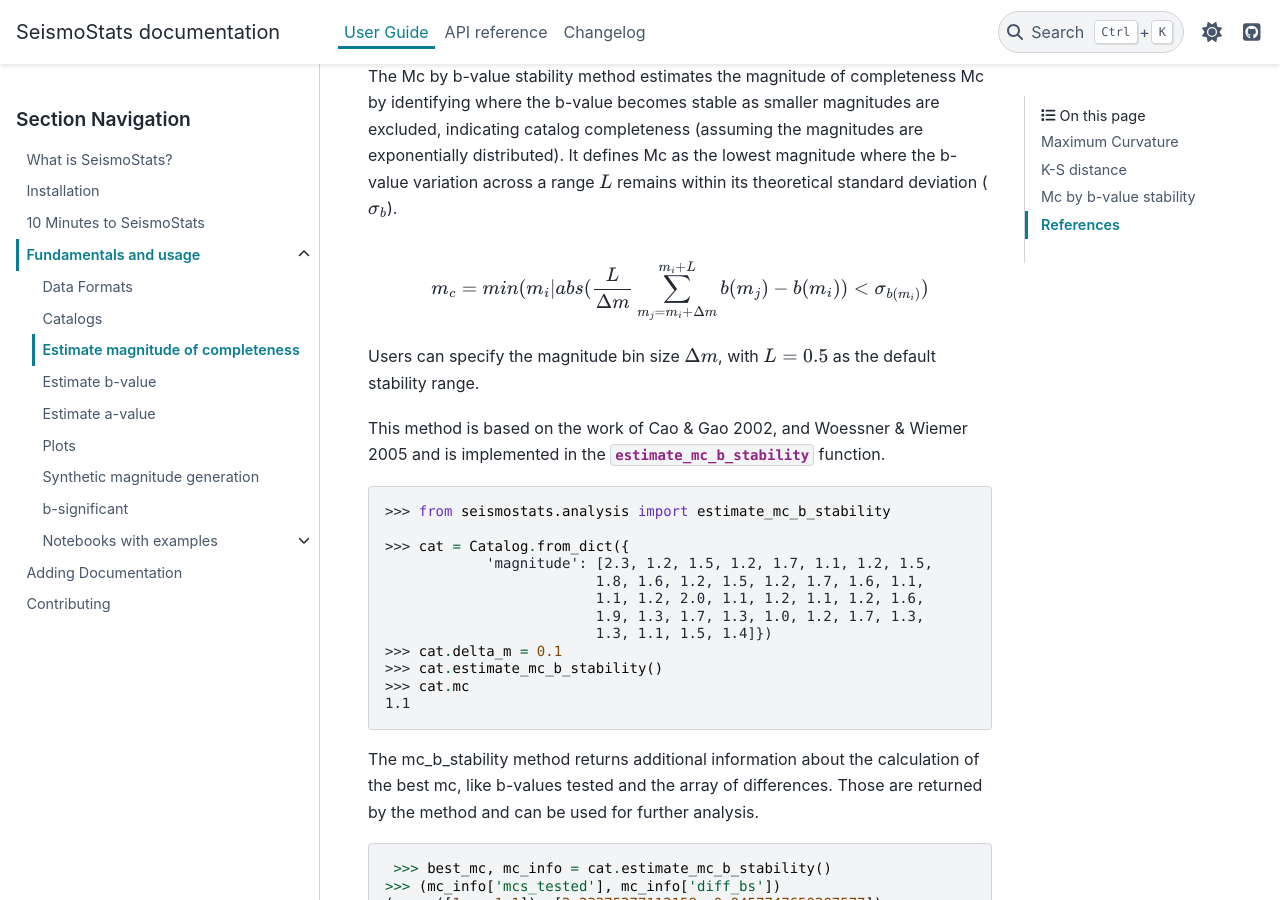
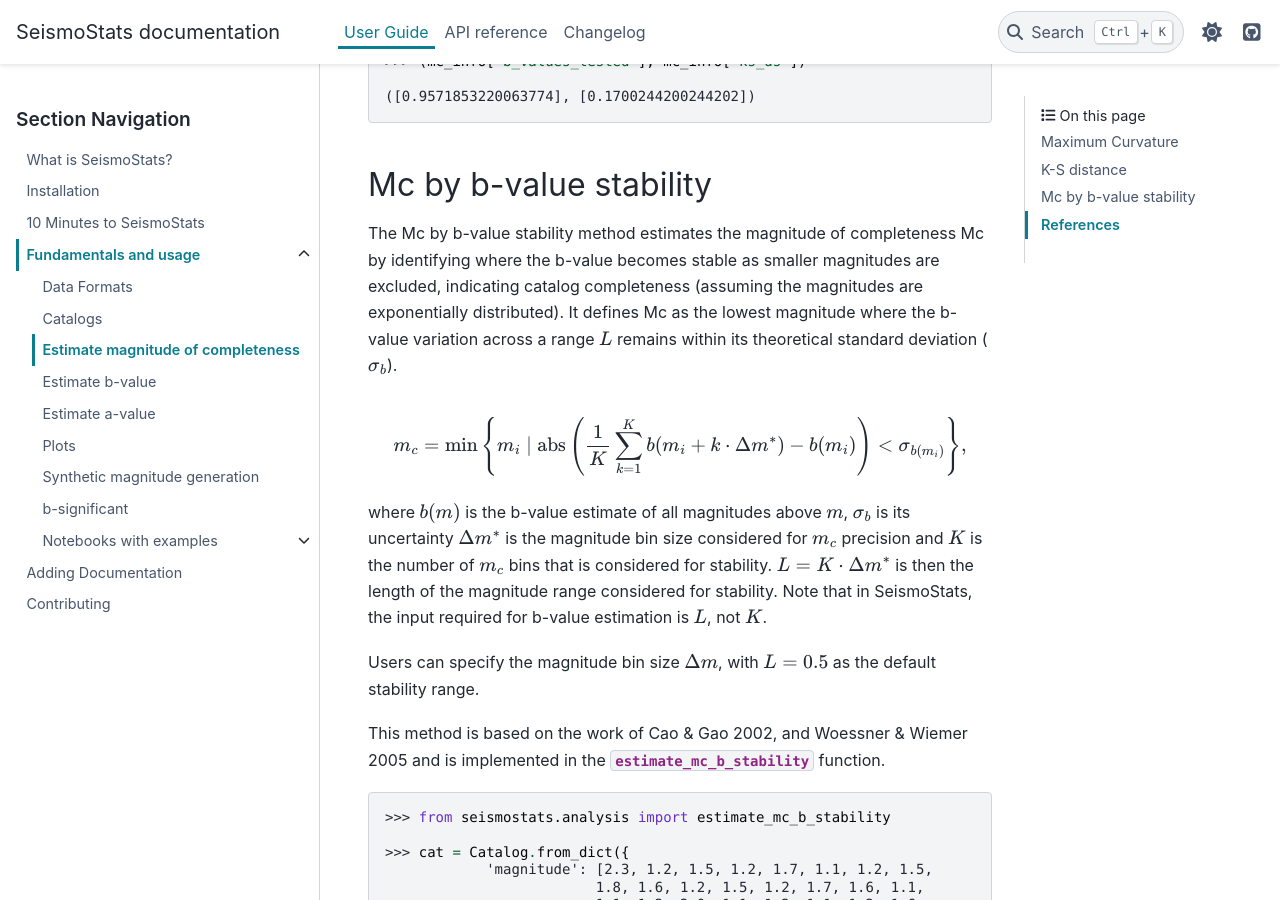
Before and after one commit to swiss-seismological-service/SeismoStats, a Sphinx documentation site: the page built from docs/source/user/estimate_mc.md, in a window 1280 px wide and 900 px high, scrolled down 2198 px. Built offline with Sphinx 7.4.7 and the PyData theme 0.15.4, drawn with Linux system fonts in a browser that asks for light colours; pages that are not in the unit, such as notebooks, are missing from menus; the version number could not be read and is left out; some of the changed text lies outside the part shown.

Commit message:
update mc equation in user guide

```diff
--- a/docs/source/user/estimate_mc.md
+++ b/docs/source/user/estimate_mc.md
@@ -15,10 +15,10 @@ Currently, `SeismoStats` supports three methods to estimate the magnitude of com
 The Maximum Curvature method (MAXC) defines the completeness threshold of a catalog as the magnitude at which the (non cumulative) FMD is maximal.
 
 $$
-m_c = max_{m} (N(m_i < m \leq m_{i} + \Delta m)) + \delta
+m_c = \text{argmax}_{m_i} \left(N(m_i)\right) + \delta,
 $$
 
-where $N(m)$ is the number of earthquakes within a magnitude bin of width $\Delta m$, and $\delta$ is the correction factor which is set to avoid underestimation (by default set to +0.2).
+where $N(m)$ is the number of earthquakes within a magnitude bin of width $\Delta m$, and $\delta$ is the correction term which is set to avoid underestimation (by default set to +0.2).
 
 This method is based on the work of Wiemer & Wyss 2000 and Woessner & Wiemer 2005 and is implemented in the {func}`estimate_mc_maxc <seismostats.analysis.estimate_mc_maxc>` function.
 
@@ -49,8 +49,10 @@ The mc_maxc method also returns the correction factor used in the calculation of
 The Kolmogorov-Smirnov (K-S) method estimates the magnitude of completeness Mc by comparing the observed and expected cumulative distribution functions (CDFs), assuming an exponential distribution of magnitudes. Mc is defined as the lowest magnitude where the simulated probability $P(D_{KS})$ of observing the KS-distance exceeds a chosen threshold $p$, with default values of $p$=0.1 and $n$=10,000 ($n$ being the number of random draws of discretized magnitudes drawn from an exponential distribution).
 
 $$
-mc = min(m_{i} | P(D_{KS}) > p)
+m_c = \text{min}\left\{ m_i \mid p(D^i_{KS}) \geq p_{th} \right\},
 $$
+
+where $D^i_{KS}$ is the KS-distance of the observed CDF from the theoretical expected distribution when using $m_i$ as a lower cutoff, $p_{th}$ is the threshold that can be chosen freely, and $p(D_{KS})$ is the probability of a KS-distance equal or larger than the observed one under the assumption that the magnitudes follow the theoretical expected distribution.
 
 
 This method is based on the work of Clauset et al., (2009) and Mizrahi et al., (2021), and implemented in the {func}`estimate_mc_ks <seismostats.analysis.estimate_mc_ks>` function.
@@ -83,8 +85,10 @@ The mc_ks method returns additional information about the calculation of the bes
 The Mc by b-value stability method estimates the magnitude of completeness Mc by identifying where the b-value becomes stable as smaller magnitudes are excluded, indicating catalog completeness (assuming the magnitudes are exponentially distributed). It defines Mc as the lowest magnitude where the b-value variation across a range $L$ remains within its theoretical standard deviation ($\sigma_{b}$).
 
 $$
-m_c = min(m_{i} | abs(\frac{L}{\Delta m} \sum_{m_{j}=m_{i}+\Delta m}^{m_{i}+L} b(m_{j}) - b(m_{i})) < \sigma_{b(m_{i})} )
+m_c = \text{min}\left\{ m_i \mid \text{abs} \left(\frac{1}{K} \sum_{k=1}^{K} b(m_i + k\cdot \Delta m^*) - b(m_i)\right) < \sigma_{b(m_i)} \right\},
 $$
+
+where $b(m)$ is the b-value estimate of all magnitudes above $m$, $\sigma_b$ is its uncertainty $\Delta m^*$ is the magnitude bin size considered for $m_c$ precision and $K$ is the number of $m_c$ bins that is considered for stability. $L=K\cdot \Delta m^*$ is then the length of the magnitude range considered for stability. Note that in SeismoStats, the input required for b-value estimation is $L$, not $K$.
 
 Users can specify the magnitude bin size $\Delta m$, with $L=0.5$ as the default stability range.
 
```
